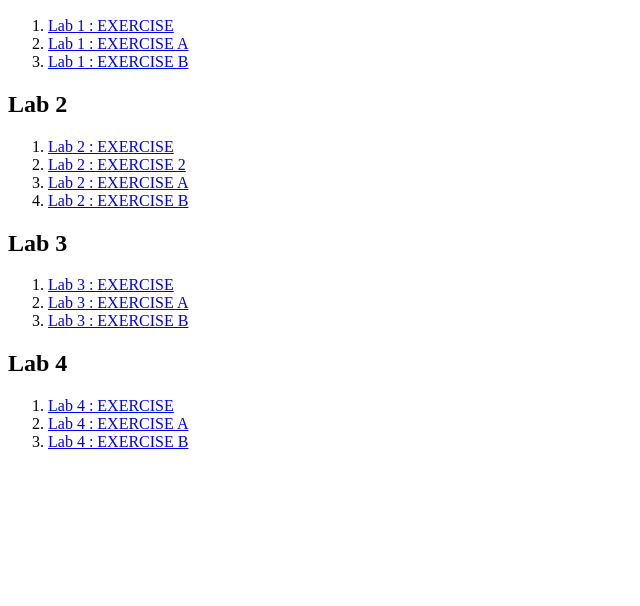
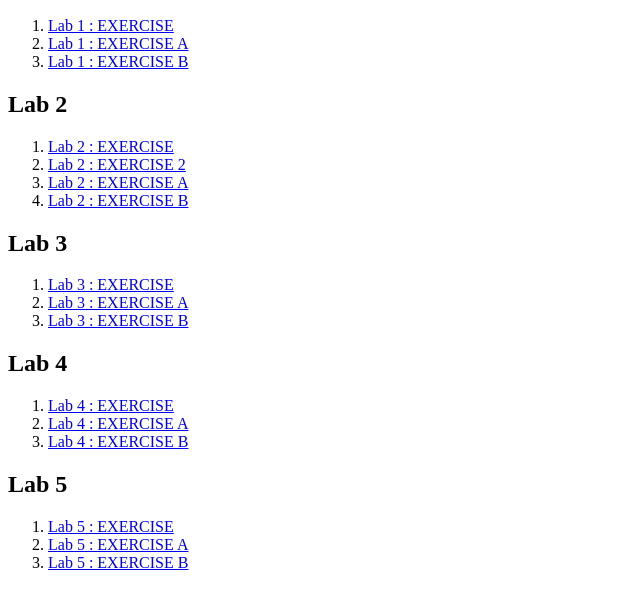
Before and after one commit to Nazhimsha/S81029_CSF3133_K2, a plain HTML site: page index.html in a window 1280 px wide. Shown: the part 110-716 px from the top of the page, without its empty margins (0-640 px from the left). Drawn offline with Linux system fonts and the light colour scheme.

Commit message:
Update index.html

```diff
--- a/index.html
+++ b/index.html
@@ -36,5 +36,12 @@
         <li><a href="Lab4Jeemy/Html/Lab4_ExerB.html"> Lab 4 : EXERCISE B</a></li>
     </ol>
 
+                    <h2>Lab 5</h2>
+    <ol>
+        <li><a href="Lab5Jeemy/Html/Lab5ExerWonder.html"> Lab 5 : EXERCISE</a></li>
+        <li><a href="Lab5Jeemy/Html/Lab5_ExerA.html"> Lab 5 : EXERCISE A</a></li>
+        <li><a href="Lab5Jeemy/Html/Lab5_ExerB.html"> Lab 5 : EXERCISE B</a></li>
+    </ol>
+
 </body>
 </html>
```
